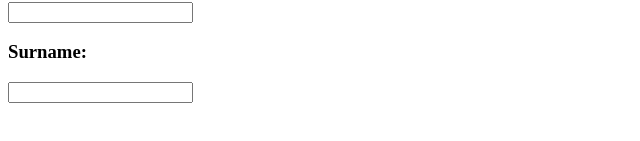
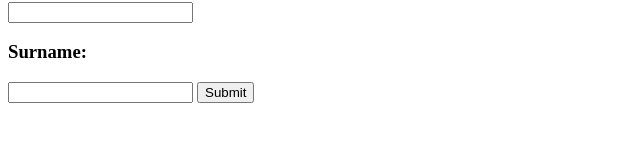
Before and after one commit to Babyoilrig/calling-location_apis, a plain HTML site: page index.html in a window 1280 px wide. Shown: the part 445-586 px from the top of the page, without its empty margins (0-640 px from the left). Drawn offline with Linux system fonts and the light colour scheme; no server answers.

Commit message:
Added name input fields button and code to process the inputs - cant type in inputs atm

```diff
--- a/index.html
+++ b/index.html
@@ -16,6 +16,7 @@
     <input type="text" id="input-forename">
     <h3 id="title-surname">Surname:</h3>
     <input type="text" id="input-surname">
+    <button id="name-submit-button" onclick= "getInputVlues();">Submit</button>
 
     <div></div>
     <br id="form">
```
